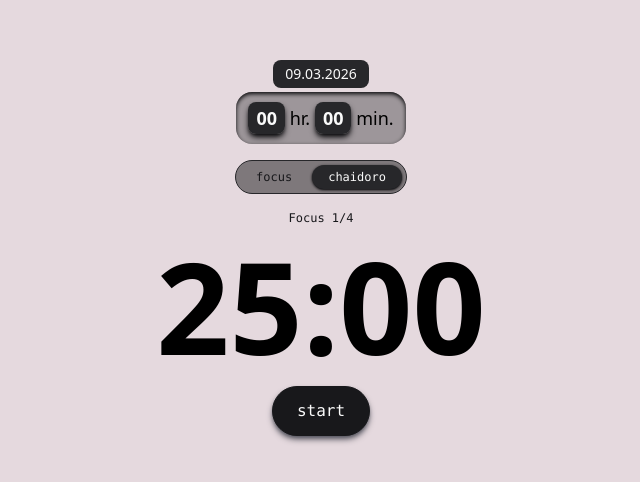
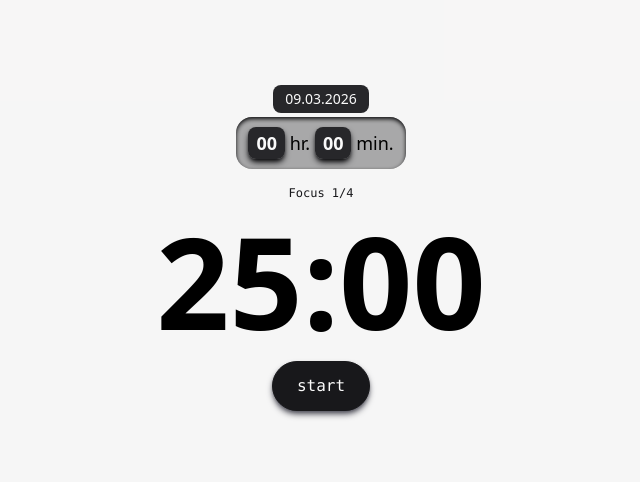
Before and after one commit to plwtx/chai.study, a React (Vite) app: page / in a window 1280 px wide. Shown: the part 154-636 px from the top of the page, without its empty margins (319-959 px from the left). Built offline with nearby package versions, Linux system fonts and the light colour scheme; what @toolwind/corner-shape would draw is missing.

Commit message:
REMOVED: Focus mode. Instead changed to endless cycle.

```diff
--- a/src/features/focus-timer/hooks/useTimer.ts
+++ b/src/features/focus-timer/hooks/useTimer.ts
@@ -1,11 +1,6 @@
 import { useEffect } from "react";
 import { useAppStore } from "@/store/index";
 import { timerBridge } from "../services/timerBridge";
-import quotes from "@/lib/quotes.json";
-
-function randomQuote(): string {
-  return quotes[Math.floor(Math.random() * quotes.length)];
-}
 
 export function useTimer() {
   useEffect(() => {
@@ -16,15 +11,12 @@ export function useTimer() {
     const unsubComplete = timerBridge.onComplete(() => {
       const state = useAppStore.getState();
       const {
-        timerMode,
         phase,
         sessionStartedAt,
         timerSettings,
         pomodoroSetId,
-        advanceChaidoroPhase,
         addSession,
-        setPendingQuote,
-        setRunning,
+        setOvertime,
       } = state;
 
       const completedAt = new Date().toISOString();
@@ -33,22 +25,8 @@ export function useTimer() {
         (Date.now() - new Date(startedAt).getTime()) / 1000,
       );
 
-      if (timerMode === "focus") {
-        addSession({
-          id: crypto.randomUUID(),
-          type: "focus",
-          mode: "focus",
-          pomodoroSetId: null,
-          targetDuration: null,
-          actualDuration,
-          completedAt,
-          taskId: null,
-        });
-        setPendingQuote(randomQuote());
-        setRunning(false);
-      } else {
-        // Chaidoro mode
       if (phase === "focus") {
+        // Record the completed focus session
         addSession({
           id: crypto.randomUUID(),
           type: "pomodoro",
@@ -59,9 +37,11 @@ export function useTimer() {
           completedAt,
           taskId: null,
         });
-          setPendingQuote(randomQuote());
+        // Switch to overtime: count up from the pomodoro target
+        setOvertime(true);
+        timerBridge.start("countup", timerSettings.pomodoro * 60);
       } else {
-          // break or long-break completed — record it but no quote
+        // break or long-break completed
         addSession({
           id: crypto.randomUUID(),
           type: "pomodoro",
@@ -75,8 +55,7 @@ export function useTimer() {
           completedAt,
           taskId: null,
         });
-        }
-        advanceChaidoroPhase();
+        useAppStore.getState().advanceChaidoroPhase();
       }
     });
 
@@ -95,19 +74,12 @@ export function useTimer() {
     if (store.running) return;
 
     if (status === "idle") {
-      // Fresh start — tell the worker to begin
-      if (store.timerMode === "focus") {
-        timerBridge.start("countup", store.seconds);
-      } else {
-        // Ensure a pomodoroSetId exists before starting the first focus interval
       if (!store.pomodoroSetId && store.phase === "focus") {
         useAppStore.getState().setPomodoroSetId(crypto.randomUUID());
       }
       timerBridge.start("countdown", store.seconds);
-      }
       useAppStore.getState().setSessionStartedAt(new Date().toISOString());
     } else {
-      // Resuming after a pause
       timerBridge.resume();
     }
 
@@ -125,22 +97,15 @@ export function useTimer() {
     useAppStore.getState().resetTimer();
   }
 
-  function toggleMode() {
-    timerBridge.reset();
-    const next = store.timerMode === "focus" ? "chaidoro" : "focus";
-    useAppStore.getState().setTimerMode(next);
-  }
-
   return {
     seconds: store.seconds,
     running: store.running,
     status,
-    timerMode: store.timerMode,
+    overtime: store.overtime,
     phase: store.phase,
     pomodoroCount: store.pomodoroCount,
     start,
     pause,
     reset,
-    toggleMode,
   };
 }
--- a/src/features/focus-timer/index.tsx
+++ b/src/features/focus-timer/index.tsx
@@ -10,25 +10,17 @@ const PHASE_LABELS: Record<string, string> = {
   "long-break": "Long Break",
 };
 
-function QuoteModal() {
-  const pendingQuote = useAppStore((s) => s.pendingQuote);
-  const setPendingQuote = useAppStore((s) => s.setPendingQuote);
+function OvertimeBanner() {
+  const overtime = useAppStore((s) => s.overtime);
 
-  if (!pendingQuote) return null;
+  if (!overtime) return null;
 
   return (
-    <div className="fixed inset-0 z-50 flex items-center justify-center bg-zinc-950/60 backdrop-blur-sm">
-      <div className="mx-6 flex max-w-sm flex-col items-center gap-6 rounded-2xl bg-zinc-900 p-8 shadow-2xl shadow-zinc-950">
-        <p className="text-center text-sm leading-relaxed font-light text-zinc-300">
-          &ldquo;{pendingQuote}&rdquo;
-        </p>
-        <button
-          onClick={() => setPendingQuote(null)}
-          className="cursor-pointer rounded-full border border-zinc-700 px-6 py-2 font-mono text-sm text-zinc-400 transition-colors duration-150 hover:border-zinc-500 hover:text-zinc-200"
-        >
-          continue
-        </button>
-      </div>
+    <div className="fixed inset-x-0 top-0 z-50 flex items-center justify-center bg-zinc-900/90 px-4 py-3 backdrop-blur-sm">
+      <p className="font-mono text-sm text-zinc-300">
+        You have finished your session. However, you can continue being
+        productive !
+      </p>
     </div>
   );
 }
@@ -37,53 +29,29 @@ export default function FocusTimer() {
   const {
     seconds,
     status,
-    timerMode,
+    overtime,
     phase,
     pomodoroCount,
     start,
     pause,
     reset,
-    toggleMode,
   } = useTimer();
   const { hours, minutes } = useDailyTotal();
 
-  const isChaidoro = timerMode === "chaidoro";
   const isFocusPhase = phase === "focus";
 
   return (
     <>
-      <QuoteModal />
-
-      <div className="h-screen w-full bg-pink-950/15">
+      <OvertimeBanner />
+      <div className="h-screen w-full bg-stone-600/5">
         <div className="flex h-full w-full flex-col items-center justify-center gap-4">
           <DailyFocus hours={hours} minutes={minutes} />
 
-          {/* Mode toggle */}
-          <div className="flex gap-1 rounded-full border border-zinc-800 bg-zinc-900/50 p-1">
-            {(["focus", "chaidoro"] as const).map((mode) => (
-              <button
-                key={mode}
-                onClick={() => {
-                  if (timerMode !== mode) toggleMode();
-                }}
-                className={`cursor-pointer rounded-full px-4 py-1 font-mono text-xs transition-all duration-150 ${
-                  timerMode === mode
-                    ? "bg-zinc-800 text-zinc-50 shadow-sm shadow-zinc-950"
-                    : "text-zinc-900 hover:text-zinc-300"
-                }`}
-              >
-                {mode}
-              </button>
-            ))}
-          </div>
-
-          {/* Phase label (Chaidoro only) */}
-          {isChaidoro && (
-            <p className="font-mono text-xs text-zinc-900">
-              {PHASE_LABELS[phase]}
-              {isFocusPhase && ` ${pomodoroCount + 1}/4`}
-            </p>
-          )}
+          {/* Phase label */}
+          <p className="font-mono text-xs text-zinc-900">
+            {overtime ? "overtime" : PHASE_LABELS[phase]}
+            {isFocusPhase && !overtime && ` ${pomodoroCount + 1}/4`}
+          </p>
 
           <Clock seconds={seconds} />
 
--- a/src/features/focus-timer/services/timerWorker.ts
+++ b/src/features/focus-timer/services/timerWorker.ts
@@ -1,5 +1,8 @@
 type InMessage =
-  | { type: "start"; payload: { mode: "countup" | "countdown"; initialSeconds: number } }
+  | {
+      type: "start";
+      payload: { mode: "countup" | "countdown"; initialSeconds: number };
+    }
   | { type: "pause" }
   | { type: "resume" }
   | { type: "reset" };
@@ -15,10 +18,16 @@ let tickMode: "countup" | "countdown" = "countup";
 function tick() {
   if (tickMode === "countup") {
     seconds++;
-    self.postMessage({ type: "tick", payload: { seconds } } satisfies OutMessage);
+    self.postMessage({
+      type: "tick",
+      payload: { seconds },
+    } satisfies OutMessage);
   } else {
     seconds--;
-    self.postMessage({ type: "tick", payload: { seconds } } satisfies OutMessage);
+    self.postMessage({
+      type: "tick",
+      payload: { seconds },
+    } satisfies OutMessage);
     if (seconds <= 0) {
       clearInterval(intervalId!);
       intervalId = null;
--- a/src/store/sessionSlice.ts
+++ b/src/store/sessionSlice.ts
@@ -14,22 +14,17 @@ export interface Session {
 
 export interface SessionSliceState {
   sessions: Session[]; // in-memory; hydrated from Dexie on app boot (WILL DO THIS IN FUTURE)
-  pendingQuote: string | null; // shown in the post-session modal; cleared on dismiss
 }
 
 export interface SessionSliceActions {
   addSession: (session: Session) => void;
-  setPendingQuote: (quote: string | null) => void;
 }
 
 export type SessionSlice = SessionSliceState & SessionSliceActions;
 
 export const createSessionSlice = (set, _get, _api?): SessionSlice => ({
   sessions: [],
-  pendingQuote: null,
 
   addSession: (session) =>
     set((state) => ({ sessions: [...state.sessions, session] })),
-
-  setPendingQuote: (quote) => set({ pendingQuote: quote }),
 });
--- a/src/store/timerSlice.ts
+++ b/src/store/timerSlice.ts
@@ -1,4 +1,3 @@
-export type TimerMode = "focus" | "chaidoro";
 export type TimerPhase = "focus" | "break" | "long-break";
 
 export interface TimerSettings {
@@ -8,10 +7,10 @@ export interface TimerSettings {
 }
 
 export interface TimerSliceState {
-  timerMode: TimerMode;
   phase: TimerPhase;
   running: boolean;
   seconds: number;
+  overtime: boolean; // true when counting up past the focus target
   pomodoroCount: number; // focus intervals completed in current cycle (0–3)
   pomodoroSetId: string | null;
   sessionStartedAt: string | null; // ISO timestamp; null = idle (not yet started or just reset)
@@ -19,9 +18,9 @@ export interface TimerSliceState {
 }
 
 export interface TimerSliceActions {
-  setTimerMode: (mode: TimerMode) => void;
   setRunning: (running: boolean) => void;
   setSeconds: (seconds: number) => void;
+  setOvertime: (overtime: boolean) => void;
   setSessionStartedAt: (at: string | null) => void;
   setPomodoroSetId: (id: string | null) => void;
   advanceChaidoroPhase: () => void;
@@ -37,30 +36,18 @@ const DEFAULT_SETTINGS: TimerSettings = {
 };
 
 export const createTimerSlice = (set, get, _api?): TimerSlice => ({
-  timerMode: "chaidoro",
   phase: "focus",
   running: false,
   seconds: DEFAULT_SETTINGS.pomodoro * 60,
+  overtime: false,
   pomodoroCount: 0,
   pomodoroSetId: null,
   sessionStartedAt: null,
   timerSettings: DEFAULT_SETTINGS,
 
-  setTimerMode: (mode) => {
-    const { timerSettings } = get();
-    set({
-      timerMode: mode,
-      running: false,
-      seconds: mode === "focus" ? 0 : timerSettings.pomodoro * 60,
-      phase: "focus",
-      pomodoroCount: 0,
-      pomodoroSetId: null,
-      sessionStartedAt: null,
-    });
-  },
-
   setRunning: (running) => set({ running }),
   setSeconds: (seconds) => set({ seconds }),
+  setOvertime: (overtime) => set({ overtime }),
   setSessionStartedAt: (at) => set({ sessionStartedAt: at }),
   setPomodoroSetId: (id) => set({ pomodoroSetId: id }),
 
@@ -100,19 +87,21 @@ export const createTimerSlice = (set, get, _api?): TimerSlice => ({
       pomodoroSetId: newSetId,
       seconds: newSeconds,
       running: false,
+      overtime: false,
       sessionStartedAt: null,
     });
   },
 
   resetTimer: () => {
-    const { timerMode, timerSettings } = get();
+    const { timerSettings } = get();
     set({
       running: false,
-      seconds: timerMode === "focus" ? 0 : timerSettings.pomodoro * 60,
+      seconds: timerSettings.pomodoro * 60,
       phase: "focus",
       pomodoroCount: 0,
       pomodoroSetId: null,
       sessionStartedAt: null,
+      overtime: false,
     });
   },
 });
```
Lines whose indentation alone changed are shown as unchanged.
